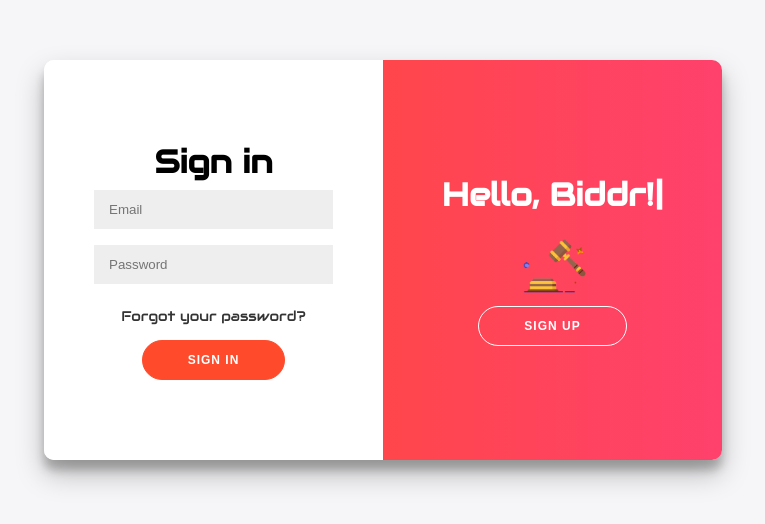
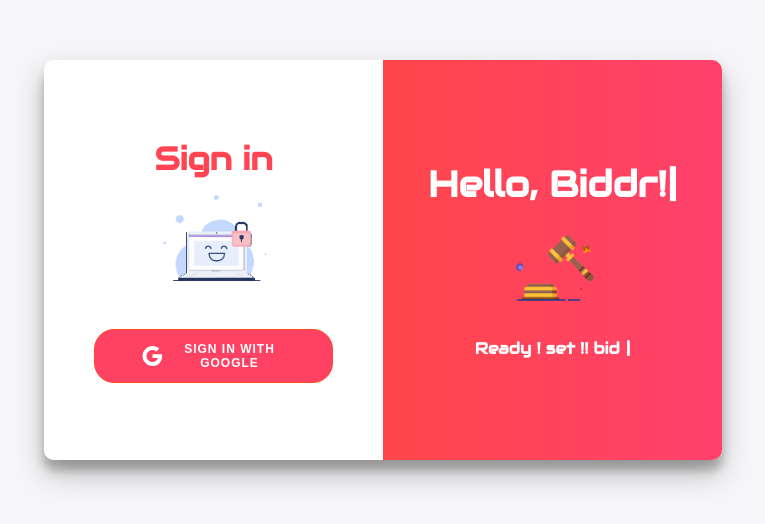
Before and after one commit to 403ENDer/biddingSimulator, a React (Create React App) app in the folder frontend/: page / in a window 1280 px wide. Shown: the part 120-644 px from the top of the page, without its empty margins (257-1022 px from the left). Built offline with nearby package versions, Linux system fonts and the light colour scheme.

Commit message:
completed dashboard page

```diff
--- a/frontend/package.json
+++ b/frontend/package.json
@@ -11,6 +11,7 @@
     "react": "^18.2.0",
     "react-dom": "^18.2.0",
     "react-icons": "^5.5.0",
+    "react-router-dom": "^7.5.0",
     "react-scripts": "^5.0.1",
     "styled-components": "^6.1.15",
     "typewriter-effect": "^2.21.0"
--- a/frontend/src/App.js
+++ b/frontend/src/App.js
@@ -2,6 +2,7 @@ import React, { useState, useEffect } from "react";
 import LoadingScreen from "./LoadingScreen";
 import Login from "./Login";
 import Home from "./Home";
+import Dashboard from "./Dashboard";
 
 function App() {
   const [loading, setLoading] = useState(true);
@@ -12,12 +13,15 @@ function App() {
     return () => clearTimeout(timer);
   }, []);
 
-    return loading ? (
-        <LoadingScreen />
-    ) : user ? (
+  if (loading) return <LoadingScreen />;
+
+  if (!user) return <Login onLogin={(username) => setUser(username)} />;
+
+  return (
+    <>
       <Home username={user} />
-    ) : (
-        <Login onLogin={(username) => setUser(username)} />
+      <Dashboard username={user} />
+    </>
   );
 }
 
--- /dev/null
+++ b/frontend/src/Dashboard.js
@@ -0,0 +1,257 @@
+import React, { useEffect, useState } from "react";
+import {
+  Dialog, DialogTitle, DialogContent, DialogActions,
+  Button, TextField, IconButton
+} from "@mui/material";
+import SystemUpdateAltIcon from '@mui/icons-material/SystemUpdateAlt';
+import DeleteIcon from '@mui/icons-material/Delete';
+import GavelIcon from "@mui/icons-material/Gavel";
+import { FaBell, FaSignOutAlt } from "react-icons/fa";
+
+const Dashboard = ({ username, onLogout }) => {
+  const [auctions, setAuctions] = useState([]);
+  const [selectedAuction, setSelectedAuction] = useState(null);
+  const [openUpdateDialog, setOpenUpdateDialog] = useState(false);
+  const [openDeleteDialog, setOpenDeleteDialog] = useState(false);
+
+  useEffect(() => {
+    fetchUserAuctions();
+  }, []);
+
+  const fetchUserAuctions = async () => {
+    try {
+      const res = await fetch("http://localhost:3333/api/auctions/", {
+        headers: {
+          Authorization: `Bearer ${localStorage.getItem("token")}`,
+        },
+      });
+      const data = await res.json();
+      setAuctions(data.auctions || []);
+    } catch (error) {
+      console.error("Error fetching auctions:", error);
+    }
+  };
+
+  const handleUpdate = (auction) => {
+    setSelectedAuction({ ...auction }); // clone to editable object
+    setOpenUpdateDialog(true);
+  };
+
+  const handleDelete = (auction) => {
+    setSelectedAuction(auction);
+    setOpenDeleteDialog(true);
+  };
+
+  const confirmDelete = async () => {
+    try {
+      await fetch(`http://localhost:3333/api/auctions/?id=${selectedAuction._id}`, {
+        method: "DELETE",
+        headers: {
+          Authorization: `Bearer ${localStorage.getItem("token")}`,
+        },
+      });
+      setOpenDeleteDialog(false);
+      fetchUserAuctions();
+    } catch (error) {
+      console.error("Error deleting auction:", error);
+    }
+  };
+
+  const submitUpdate = async () => {
+    try {
+      await fetch(`http://localhost:3333/api/auctions/?id=${selectedAuction._id}`, {
+        method: "PATCH",
+        headers: {
+          "Content-Type": "application/json",
+          Authorization: `Bearer ${localStorage.getItem("token")}`,
+        },
+        body: JSON.stringify({
+          name: selectedAuction.name,
+          slots: selectedAuction.slots,
+          items: selectedAuction.items
+        }),
+      });
+      setOpenUpdateDialog(false);
+      fetchUserAuctions();
+    } catch (error) {
+      console.error("Error updating auction:", error);
+    }
+  };
+
+  const handleItemChange = (index, field, value) => {
+    const updatedItems = [...selectedAuction.items];
+    updatedItems[index][field] = value;
+    setSelectedAuction({ ...selectedAuction, items: updatedItems });
+  };
+
+  return (
+    <div style={styles.container}>
+      {/* Header */}
+      <div style={styles.headerBox}>
+        <h2 style={{ display: "flex", alignItems: "center", color: "#ff4552" }}>
+          <GavelIcon style={{ marginRight: "10px" }} /> Biddr
+        </h2>
+        <div style={styles.headerRight}>
+          <span style={styles.welcomeText}>Welcome, {username}</span>
+          <FaBell style={styles.icon} />
+          <FaSignOutAlt style={styles.icon} onClick={onLogout} />
+        </div>
+      </div>
+
+      {/* Auction List */}
+      <div style={styles.listContainer}>
+        {auctions.map((auction) => (
+          <div key={auction._id} style={styles.auctionCard}>
+            <div style={styles.cardHeader}>
+              <h3>{auction.name}</h3>
+              <div>
+                <IconButton onClick={() => handleUpdate(auction)}>
+                  <SystemUpdateAltIcon style={styles.actionIcon} />
+                </IconButton>
+                <IconButton onClick={() => handleDelete(auction)}>
+                  <DeleteIcon style={styles.actionIcon} />
+                </IconButton>
+              </div>
+            </div>
+            <p>Slots: {auction.slots}</p>
+            <div style={styles.itemContainer}>
+              {auction.items?.map((item, i) => (
+                <button key={i} style={styles.itemBtn}>
+                  {item.name} - ${item.price}
+                </button>
+              ))}
+            </div>
+          </div>
+        ))}
+      </div>
+
+      {/* Update Dialog */}
+      <Dialog open={openUpdateDialog} onClose={() => setOpenUpdateDialog(false)} fullWidth>
+        <DialogTitle>Update Auction</DialogTitle>
+        <DialogContent>
+          <TextField
+            fullWidth
+            label="Name"
+            value={selectedAuction?.name || ""}
+            onChange={(e) =>
+              setSelectedAuction({ ...selectedAuction, name: e.target.value })
+            }
+            margin="dense"
+          />
+          <TextField
+            fullWidth
+            type="number"
+            label="Slots"
+            value={selectedAuction?.slots || ""}
+            onChange={(e) =>
+              setSelectedAuction({ ...selectedAuction, slots: Number(e.target.value) })
+            }
+            margin="dense"
+          />
+          {selectedAuction?.items?.map((item, idx) => (
+            <div key={idx} style={{ marginBottom: 10 }}>
+              <TextField
+                label={`Item ${idx + 1} Name`}
+                value={item.name}
+                onChange={(e) => handleItemChange(idx, "name", e.target.value)}
+                style={{ marginRight: 10 }}
+              />
+              <TextField
+                label="Price"
+                type="number"
+                value={item.price}
+                onChange={(e) => handleItemChange(idx, "price", Number(e.target.value))}
+              />
+            </div>
+          ))}
+        </DialogContent>
+        <DialogActions>
+          <Button onClick={() => setOpenUpdateDialog(false)}>Cancel</Button>
+          <Button onClick={submitUpdate} variant="contained" color="primary">
+            Save
+          </Button>
+        </DialogActions>
+      </Dialog>
+
+      {/* Delete Dialog */}
+      <Dialog open={openDeleteDialog} onClose={() => setOpenDeleteDialog(false)}>
+        <DialogTitle>Confirm Deletion</DialogTitle>
+        <DialogContent>Are you sure you want to delete this auction?</DialogContent>
+        <DialogActions>
+          <Button onClick={() => setOpenDeleteDialog(false)}>Cancel</Button>
+          <Button onClick={confirmDelete} color="error" variant="contained">
+            Delete
+          </Button>
+        </DialogActions>
+      </Dialog>
+    </div>
+  );
+};
+
+// Styles (same as before)
+const styles = {
+  container: {
+    padding: "20px",
+    backgroundColor: "#f8f9fa",
+    minHeight: "100vh",
+  },
+  headerBox: {
+    display: "flex",
+    justifyContent: "space-between",
+    alignItems: "center",
+    backgroundColor: "#fff",
+    padding: "10px 20px",
+    borderRadius: "8px",
+    marginBottom: "30px",
+    boxShadow: "0px 4px 6px rgba(0, 0, 0, 0.1)",
+  },
+  headerRight: {
+    display: "flex",
+    alignItems: "center",
+    gap: "15px",
+  },
+  welcomeText: {
+    fontSize: "16px",
+    fontWeight: "500",
+  },
+  icon: {
+    fontSize: "20px",
+    cursor: "pointer",
+  },
+  listContainer: {
+    display: "flex",
+    flexDirection: "column",
+    gap: "20px",
+  },
+  auctionCard: {
+    backgroundColor: "#ff4551",
+    color: "#fff",
+    borderRadius: "10px",
+    padding: "20px",
+    boxShadow: "0 2px 10px rgba(0,0,0,0.1)",
+  },
+  cardHeader: {
+    display: "flex",
+    justifyContent: "space-between",
+    alignItems: "center",
+  },
+  actionIcon: {
+    color: "#fff",
+  },
+  itemContainer: {
+    display: "flex",
+    flexWrap: "wrap",
+    gap: "10px",
+    marginTop: "10px",
+  },
+  itemBtn: {
+    backgroundColor: "#fff",
+    color: "#ff4551",
+    border: "none",
+    borderRadius: "5px",
+    padding: "5px 10px",
+    fontWeight: "bold",
+  },
+};
+
+export default Dashboard;
--- a/frontend/src/Home.js
+++ b/frontend/src/Home.js
@@ -1,36 +1,60 @@
 import React, { useState } from "react";
-import Typewriter from "typewriter-effect";
-import hammerGif from "./assets/hammer.gif";
+import { Dialog, DialogTitle, DialogContent, DialogActions, TextField, Button } from "@mui/material";
+import GavelIcon from "@mui/icons-material/Gavel";
 import { FaBell, FaSignOutAlt } from "react-icons/fa";
-import GavelIcon from "@mui/icons-material/Gavel";
-import { Dialog, DialogTitle, DialogContent, DialogActions, Button, TextField } from "@mui/material";
 
-const Home = ({ username, onLogout }) => {
-  const [openCreate, setOpenCreate] = useState(false);
-  const [openJoin, setOpenJoin] = useState(false);
-  const [auctionDetails, setAuctionDetails] = useState({ title: "", startingBid: "" });
-  const [auctionId, setAuctionId] = useState("");
+const Home = ({ username }) => {
+  const [showCreateModal, setShowCreateModal] = useState(false);
+  const [showJoinModal, setShowJoinModal] = useState(false);
+  const [createData, setCreateData] = useState({ name: "", slots: "", items: "" });
+  const [joinAuctionId, setJoinAuctionId] = useState("");
 
-  // Handlers for opening/closing modals
-  const handleCreateOpen = () => setOpenCreate(true);
-  const handleCreateClose = () => setOpenCreate(false);
-  const handleJoinOpen = () => setOpenJoin(true);
-  const handleJoinClose = () => setOpenJoin(false);
-
-  // Handling form submission (Replace with actual API call)
-  const handleCreateAuction = () => {
-    console.log("Auction Created:", auctionDetails);
-    handleCreateClose();
+  const handleCreateAuction = async () => {
+    try {
+      const response = await fetch("http://localhost:3333/api/auctions/", {
+        method: "POST",
+        headers: {
+          "Content-Type": "application/json",
+          Authorization: `Bearer ${localStorage.getItem("token")}`,
+        },
+        body: JSON.stringify({
+          name: createData.name,
+          slots: parseInt(createData.slots),
+          items: createData.items.split(",").map((item) => {
+            const [name, price] = item.trim().split(":");
+            return { name, price: parseFloat(price) };
+          }),
+        }),
+      });
+      const result = await response.json();
+      alert(result.message || "Auction created!");
+      setShowCreateModal(false);
+    } catch (err) {
+      console.error("Error creating auction:", err);
+    }
   };
 
-  const handleJoinAuction = () => {
-    console.log("Joining Auction with ID:", auctionId);
-    handleJoinClose();
+  const handleJoinAuction = async () => {
+    try {
+      const response = await fetch("http://localhost:3333/api/auctions/join", {
+        method: "POST",
+        headers: {
+          "Content-Type": "application/json",
+          Authorization: `Bearer ${localStorage.getItem("token")}`,
+        },
+        body: JSON.stringify({ auctionId: joinAuctionId }),
+      });
+      const result = await response.json();
+      alert(result.message || "Joined auction!");
+      setShowJoinModal(false);
+    } catch (err) {
+      console.error("Error joining auction:", err);
+    }
   };
 
   return (
-    <div style={styles.homeContainer}>
-      {/* Header Box */}
+    <div style={styles.container}>
+      {/* Navbar */}
       <div style={styles.headerBox}>
         <h2 style={{ display: "flex", alignItems: "center", fontSize: "24px", fontWeight: "bold", color: "#ff4552" }}>
           <GavelIcon style={{ fontSize: "30px", marginRight: "10px", color: "#ff4552" }} />Biddr
@@ -38,68 +62,73 @@ const Home = ({ username, onLogout }) => {
         <div style={styles.headerRight}>
           <span style={styles.welcomeText}>Welcome, {username}</span>
           <FaBell style={styles.icon} />
-          <FaSignOutAlt style={styles.icon} onClick={onLogout} />
+          <FaSignOutAlt style={styles.icon} />
         </div>
       </div>
 
-      {/* Main Square Content Box */}
-      <div style={styles.squareBox}>
-        <h1 style={styles.typewriter}>
-          <Typewriter options={{ strings: ["Biddr"], autoStart: true, loop: true, delay: 100 }} />
-        </h1>
-        <img src={hammerGif} alt="Hammer GIF" style={styles.hammerGif} />
-        <div style={styles.buttonContainer}>
-          <button style={{ ...styles.btn, ...styles.createBtn }} onClick={handleCreateOpen}>
-            Create
-          </button>
-          <button style={{ ...styles.btn, ...styles.joinBtn }} onClick={handleJoinOpen}>
-            Join
-          </button>
-          <button style={{ ...styles.btn, ...styles.dashboardBtn }}>Dashboard</button>
-        </div>
+      {/* Buttons */}
+      <div style={styles.buttonContainer}>
+        <button style={styles.btn} onClick={() => setShowCreateModal(true)}>
+          Create Auction
+        </button>
+        <button style={{ ...styles.btn, backgroundColor: "#f44336" }} onClick={() => setShowJoinModal(true)}>
+          Join Auction
+        </button>
       </div>
 
-      {/* Create Auction Dialog */}
-      <Dialog open={openCreate} onClose={handleCreateClose}>
-        <DialogTitle style={{ color: "#ff4552" }}>Create Auction</DialogTitle>
-        <DialogContent>
+      {/* Create Modal */}
+      <Dialog open={showCreateModal} onClose={() => setShowCreateModal(false)}>
+        <DialogTitle>Create Auction</DialogTitle>
+        <DialogContent style={styles.dialogContent}>
           <TextField
-            label="Auction Title"
+            label="Auction Name"
+            value={createData.name}
+            onChange={(e) => setCreateData({ ...createData, name: e.target.value })}
             fullWidth
             margin="dense"
-            value={auctionDetails.title}
-            onChange={(e) => setAuctionDetails({ ...auctionDetails, title: e.target.value })}
           />
           <TextField
-            label="Starting Bid"
+            label="Slots"
             type="number"
+            value={createData.slots}
+            onChange={(e) => setCreateData({ ...createData, slots: e.target.value })}
             fullWidth
             margin="dense"
-            value={auctionDetails.startingBid}
-            onChange={(e) => setAuctionDetails({ ...auctionDetails, startingBid: e.target.value })}
+          />
+          <TextField
+            label="Items (name:price,name:price)"
+            value={createData.items}
+            onChange={(e) => setCreateData({ ...createData, items: e.target.value })}
+            fullWidth
+            margin="dense"
+            helperText="Example: Apple:10, Banana:5"
           />
         </DialogContent>
         <DialogActions>
-          <Button onClick={handleCreateClose} color="secondary">Cancel</Button>
-          <Button onClick={handleCreateAuction} color="primary">Create</Button>
+          <Button onClick={() => setShowCreateModal(false)}>Cancel</Button>
+          <Button onClick={handleCreateAuction} variant="contained" color="primary">
+            Create
+          </Button>
         </DialogActions>
       </Dialog>
 
-      {/* Join Auction Dialog */}
-      <Dialog open={openJoin} onClose={handleJoinClose}>
-      <DialogTitle style={{ color: "#ff4552" }}>Join Auction</DialogTitle>
-        <DialogContent>
+      {/* Join Modal */}
+      <Dialog open={showJoinModal} onClose={() => setShowJoinModal(false)}>
+        <DialogTitle>Join Auction</DialogTitle>
+        <DialogContent style={styles.dialogContent}>
           <TextField
             label="Auction ID"
+            value={joinAuctionId}
+            onChange={(e) => setJoinAuctionId(e.target.value)}
             fullWidth
             margin="dense"
-            value={auctionId}
-            onChange={(e) => setAuctionId(e.target.value)}
           />
         </DialogContent>
         <DialogActions>
-          <Button onClick={handleJoinClose} color="secondary">Cancel</Button>
-          <Button onClick={handleJoinAuction} color="primary">Join</Button>
+          <Button onClick={() => setShowJoinModal(false)}>Cancel</Button>
+          <Button onClick={handleJoinAuction} variant="contained" color="secondary">
+            Join
+          </Button>
         </DialogActions>
       </Dialog>
     </div>
@@ -107,26 +136,20 @@ const Home = ({ username, onLogout }) => {
 };
 
 const styles = {
-  homeContainer: {
-    display: "flex",
-    flexDirection: "column",
-    alignItems: "center",
-    justifyContent: "center",
+  container: {
+    padding: "20px",
+    backgroundColor: "#f8f9fa",
     height: "100vh",
-    backgroundColor: "#f8f9fa",
   },
   headerBox: {
-    position: "absolute",
-    top: "20px",
-    left: "20px",
-    right: "20px",
+    position: "relative",
     display: "flex",
     justifyContent: "space-between",
     alignItems: "center",
     padding: "10px 20px",
     backgroundColor: "#fff",
+    borderRadius: "8px",
     boxShadow: "0px 4px 6px rgba(0, 0, 0, 0.1)",
-    borderRadius: "8px",
   },
   headerRight: {
     display: "flex",
@@ -141,50 +164,26 @@ const styles = {
     fontSize: "20px",
     cursor: "pointer",
   },
-  squareBox: {
+  buttonContainer: {
+    marginTop: "40px",
+    display: "flex",
+    justifyContent: "center",
+    gap: "30px",
+  },
+  btn: {
+    backgroundColor: "#4CAF50",
+    color: "#fff",
+    padding: "12px 25px",
+    border: "none",
+    borderRadius: "6px",
+    fontSize: "16px",
+    fontWeight: "bold",
+    cursor: "pointer",
+  },
+  dialogContent: {
+    width: "400px",
     display: "flex",
     flexDirection: "column",
-    alignItems: "center",
-    justifyContent: "center",
-    width: "800px",
-    height: "400px",
-    backgroundColor: "#fff",
-    boxShadow: "0px 4px 10px rgba(0, 0, 0, 0.1)",
-    borderRadius: "10px",
-    textAlign: "center",
-    padding: "20px",
-    marginTop: "130px",
-  },
-  typewriter: {
-    fontSize: "36px",
-    fontWeight: "bold",
-    marginBottom: "10px",
-  },
-  hammerGif: {
-    width: "100px",
-    marginBottom: "20px",
-  },
-  buttonContainer: {
-    display: "flex",
-    gap: "20px",
-  },
-  btn: {
-    padding: "10px 20px",
-    fontSize: "18px",
-    fontWeight: "bold",
-    border: "none",
-    borderRadius: "5px",
-    cursor: "pointer",
-    color: "white",
-  },
-  createBtn: {
-    backgroundColor: "#ff4552",
-  },
-  joinBtn: {
-    backgroundColor: "#ff4552",
-  },
-  dashboardBtn: {
-    backgroundColor: "#ff4552",
   },
 };
 
--- a/frontend/src/Login.js
+++ b/frontend/src/Login.js
@@ -2,9 +2,10 @@ import React, { useState } from "react";
 import * as Components from "./Components";
 import Typewriter from "typewriter-effect";
 import hammerGif from "./assets/hammer.gif";
+import signin from "./assets/signin.gif";
+import GoogleIcon from "@mui/icons-material/Google";
 
 const Login = ({ onLogin }) => {
-    const [signIn, toggle] = useState(true);
     const [email, setEmail] = useState("");
     const [password, setPassword] = useState("");
 
@@ -14,68 +15,71 @@ const Login = ({ onLogin }) => {
         }
     };
 
+    const handleGoogleLogin = () => {
+
+        window.location.href = "http://localhost:3333/api/auth/google";
+    };
+
     return (
         <Components.Container>
-            {/* Sign Up Section */}
-            <Components.SignUpContainer signinIn={signIn}>
+            {/* Sign In Section */}
+            <Components.SignInContainer signinIn={true}>
                 <Components.Form>
-                    <Components.Title>Create Account</Components.Title>
-                    <Components.Input type="text" placeholder="Name" />
-                    <Components.Input type="email" placeholder="Email" />
-                    <Components.Input type="password" placeholder="Password" />
-                    <Components.Button>Sign Up</Components.Button>
-                </Components.Form>
-            </Components.SignUpContainer>
+                    <Components.Title style={{ color: "#ff4554" }}>Sign in</Components.Title>
 
-            {/* Sign In Section */}
-            <Components.SignInContainer signinIn={signIn}>
-                <Components.Form>
-                    <Components.Title>Sign in</Components.Title>
-                    <Components.Input
-                        type="email"
-                        placeholder="Email"
-                        value={email}
-                        onChange={(e) => setEmail(e.target.value)}
+                    <img
+                        src={signin}
+                        alt="Sign in Animation"
+                        style={{ width: "120px", margin: "10px auto" }}
                     />
-                    <Components.Input
-                        type="password"
-                        placeholder="Password"
-                        value={password}
-                        onChange={(e) => setPassword(e.target.value)}
-                    />
-                    <Components.Anchor href="#">Forgot your password?</Components.Anchor>
-                    <Components.Button onClick={handleLogin}>
-                        Sign In
+
+                    <Components.Button
+                        onClick={handleGoogleLogin}
+                        style={{
+                            backgroundColor: "#ff4264",
+                            color: "#fff",
+                            marginTop: "10px",
+                            display: "flex",
+                            alignItems: "center",
+                            justifyContent: "center"
+                        }}
+                    >
+                        <GoogleIcon style={{ marginRight: "8px" }} />
+                        Sign in with Google
                     </Components.Button>
                 </Components.Form>
             </Components.SignInContainer>
 
             {/* Overlay Container */}
-            <Components.OverlayContainer signinIn={signIn}>
-                <Components.Overlay signinIn={signIn}>
-
-                    {/* Left Overlay Panel (Welcome Back) */}
-                    <Components.LeftOverlayPanel signinIn={signIn}>
-                        <Components.Title>
-                            <Typewriter options={{ strings: ["Welcome Back Biddr!"], autoStart: true, loop: true, delay: 100 }} />
+            <Components.OverlayContainer signinIn={true}>
+                <Components.Overlay signinIn={true}>
+                    <Components.RightOverlayPanel signinIn={true}>
+                        <Components.Title style={{ fontSize: "36px" }}>
+                            <Typewriter
+                                options={{
+                                    strings: ["Hello, Biddr!"],
+                                    autoStart: true,
+                                    loop: true,
+                                    delay: 100
+                                }}
+                            />
                         </Components.Title>
-                        <img src={hammerGif} alt="Hammer GIF" style={{ width: "80px", marginTop: "10px" }} />
-                        <Components.GhostButton onClick={() => toggle(true)}>
-                            Sign In
-                        </Components.GhostButton>
-                    </Components.LeftOverlayPanel>
-
-                    {/* Right Overlay Panel (Hello Biddr) */}
-                    <Components.RightOverlayPanel signinIn={signIn}>
-                        <Components.Title>
-                            <Typewriter options={{ strings: ["Hello, Biddr!"], autoStart: true, loop: true, delay: 100 }} />
+                        <img
+                            src={hammerGif}
+                            alt="Hammer GIF"
+                            style={{ width: "100px", marginTop: "10px" }}
+                        />
+                        <Components.Title style={{ marginTop: "20px", fontSize: "16px" }}>
+                            <Typewriter
+                                options={{
+                                    strings: ["Ready ! set !! bid !!!"],
+                                    autoStart: true,
+                                    loop: true,
+                                    delay: 100
+                                }}
+                            />
                         </Components.Title>
-                        <img src={hammerGif} alt="Hammer GIF" style={{ width: "80px", marginTop: "10px" }} />
-                        <Components.GhostButton onClick={() => toggle(false)}>
-                            Sign Up
-                        </Components.GhostButton>
                     </Components.RightOverlayPanel>
-
                 </Components.Overlay>
             </Components.OverlayContainer>
         </Components.Container>
```
Also changed, not shown: frontend/src/assets/signin.gif (added), 1 other file (tests, documents, lock files or other folders). Lines whose indentation alone changed are shown as unchanged.
